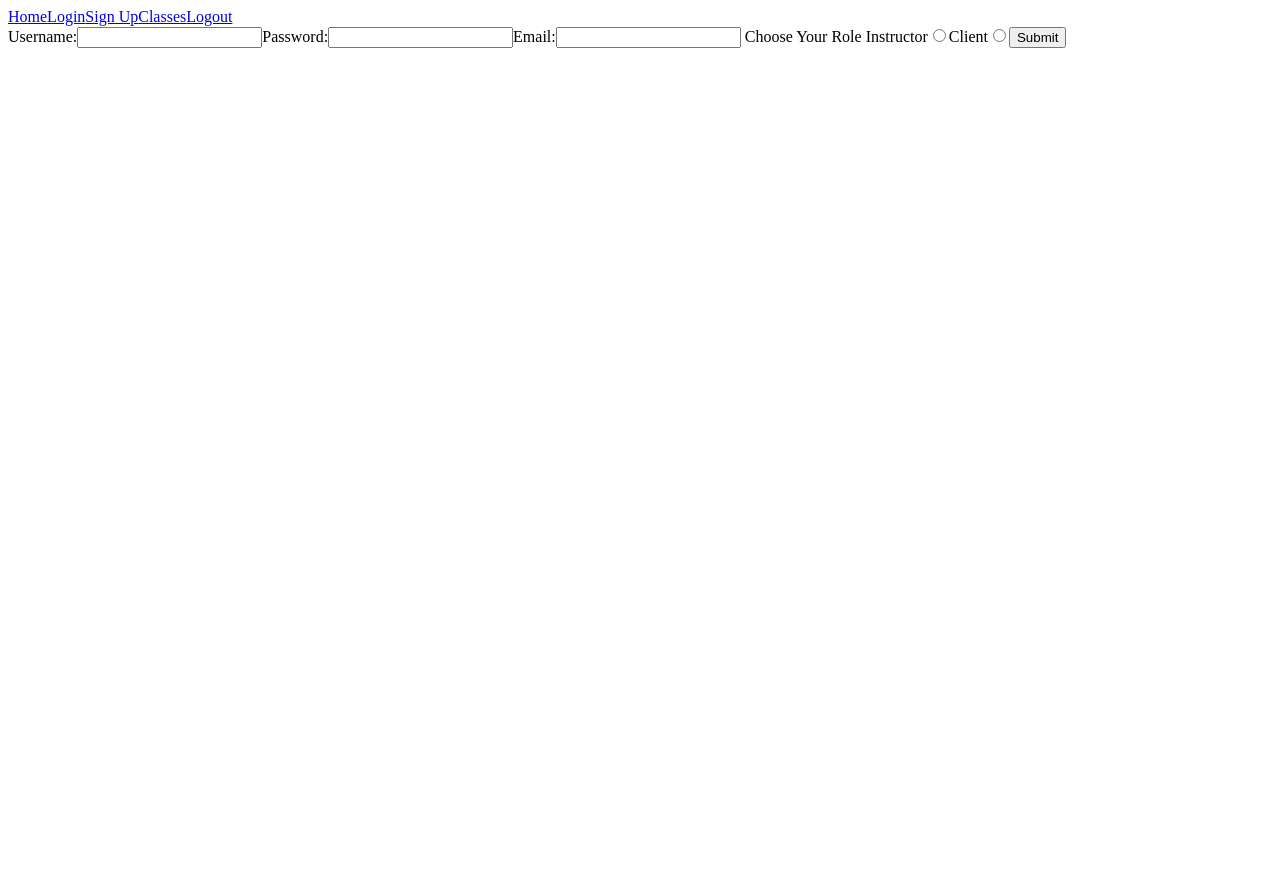
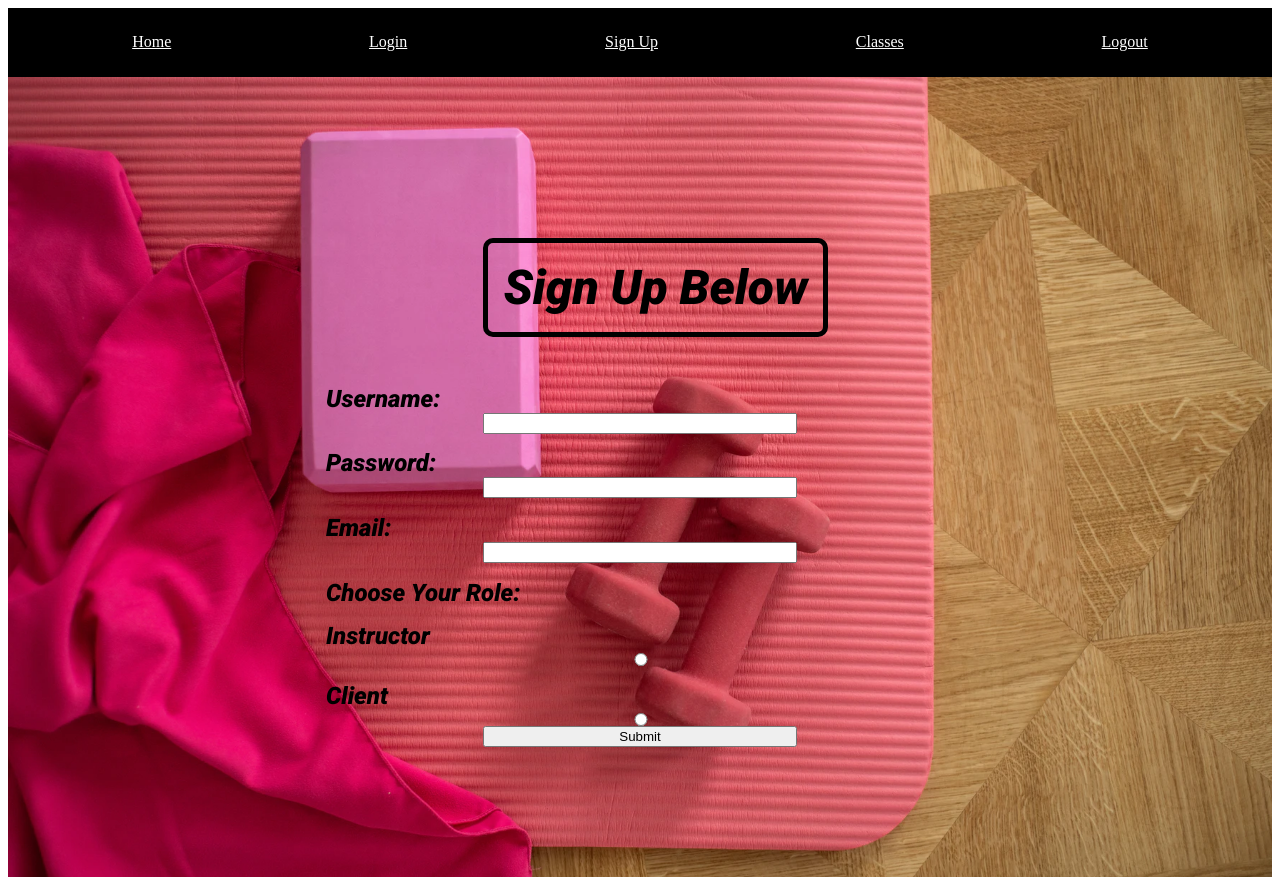
Before and after one commit to build-week-fitness-4/ft-anywhere-fitness-4, a React (Create React App) app in the folder fitness/frontend/: page /sign-up in a window 1280 px wide. Before the commit the page ends 800 px from the top, so only its background shows below. Built offline with nearby package versions, Linux system fonts and the light colour scheme; no server answers.

Commit message:
signup page and attempted nav bar'

```diff
--- a/fitness/frontend/src/App.js
+++ b/fitness/frontend/src/App.js
@@ -9,7 +9,16 @@ import Logout from './components/Logout';
 import FitClass from './components/FitClass';
 import AddClassForm from './components/AddClassForm';
 import Homepage from './components/Homepage';
+import styled from 'styled-components'
 
+
+const Nav = styled.nav`
+display:flex;
+justify-content:space-around;
+padding:2%;
+background:black;
+
+`
 
 function App(props) {
 
@@ -24,14 +33,14 @@ function App(props) {
     <div className="App">
 
       <Router>
-          <nav>
-            <Link exact to='/homepage'>Home</Link>
-            <Link exact to='/login'>Login</Link>
-            <Link exact to='/sign-up'>Sign Up</Link>
-            <Link exact to='/classes'>Classes</Link>
-            <Link exact to='/logout'>Logout</Link>
+          <Nav>
+            <Link style={{ color: '#FFF' }} exact to='/homepage'>Home</Link>
+            <Link style={{ color: '#FFF' }} exact to='/login'>Login</Link>
+            <Link style={{ color: '#FFF' }} exact to='/sign-up'>Sign Up</Link>
+            <Link style={{ color: '#FFF' }} exact to='/classes'>Classes</Link>
+            <Link style={{ color: '#FFF' }} exact to='/logout'>Logout</Link>
 
-          </nav>
+          </Nav>
         <Switch>
         <header className="App-header">
         {/* <ProtectedRoute exact path="/protected" component={InstructorDashboard} /> */}
--- a/fitness/frontend/src/components/SignUp.js
+++ b/fitness/frontend/src/components/SignUp.js
@@ -2,6 +2,8 @@ import React, {useState} from "react";
 import { useHistory } from "react-router-dom";
 import { axiosWithAuth } from "../utils/axiosWithAuth";
 import { Redirect } from "react-router-dom";
+import styled from 'styled-components'
+import YogaMat from '../Images/yogaMat.jpg'
 
 
 const initialValues = {
@@ -9,6 +11,44 @@ const initialValues = {
   password: '',
   email: ''
 }
+
+
+  const LoginForm = styled.div`
+
+    display:flex;
+    justify-content:center;
+    font-family:'Roboto';
+    font-size:1.5rem;
+    background-image: url(${YogaMat});
+    height: 100vh;
+    width: 100%;
+    background-repeat:no-repeat;
+    background-size:cover;
+`
+
+const H1 = styled.h1`
+  border: 5px solid black;
+  border-radius:10px;
+  padding:5%;
+  margin-right:-10%;
+`
+
+const Submitform = styled.form`
+
+  display:flex;
+  flex-direction:column;
+  justify-content:center;
+
+  `
+
+  const Label = styled.label`
+  display:flex;
+  flex-direction:column;
+  margin-top:5%;
+  margin-left:-50%;
+
+
+  `
 
 const InstructorSignUp = (props) => {
 
@@ -35,37 +75,38 @@ const InstructorSignUp = (props) => {
 
        return (
          <div>
-           <div className="login-form">
-           <form onSubmit={submit}>
-                 <label htmlFor='username'>Username:</label>
+           <LoginForm className="login-form">
+           <Submitform onSubmit={submit}>
+             <H1>Sign Up Below</H1>
+                 <Label htmlFor='username'>Username:</Label>
                      <input id='username'
                      name='username'
                      value={formValues.username}
                      onChange={handleChanges}/>
 
-                 <label htmlFor='password'>Password:</label>
+                 <Label htmlFor='password'>Password:</Label>
                      <input id='password'
                      name='password'
                      type='password'
                      value={formValues.password}
                      onChange={handleChanges}/>
 
-                 <label htmlFor='email'>Email:</label>
+                 <Label htmlFor='email'>Email:</Label>
                      <input id='email'
                      name='email'
                      type='email'
                      value={formValues.email}
                      onChange={handleChanges}/>
 
-                     <label> Choose Your Role </label>
+                     <Label> Choose Your Role: </Label>
 
-                    <label>Instructor</label>
+                    <Label>Instructor</Label>
                      <input id='instructor'
                      name='instructor'
                      type='radio'
                      value='yes' />
 
-                    <label>Client</label>
+                    <Label>Client</Label>
                     <input id='client'
                      name='client'
                      type='radio'
@@ -73,8 +114,8 @@ const InstructorSignUp = (props) => {
 
 
                  <button id='submit'>Submit</button>
-             </form>
-           </div>
+             </Submitform>
+           </LoginForm>
 
          </div>
        );
```
Also changed, not shown: fitness/frontend/src/Images/yogaMat.jpg (added).
